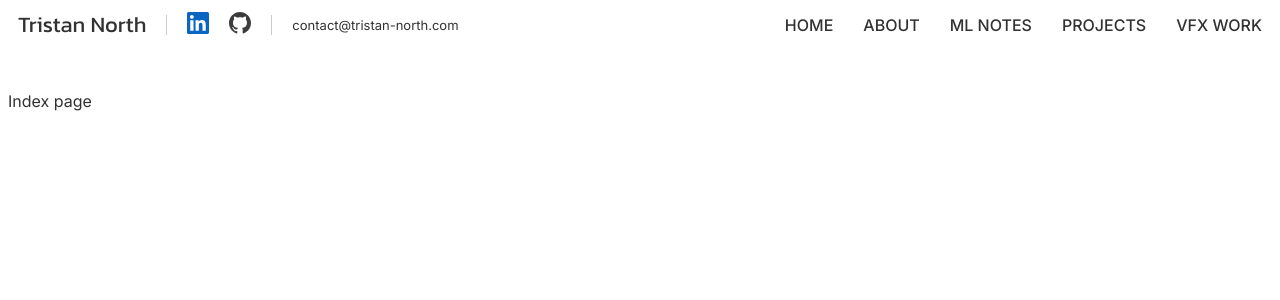
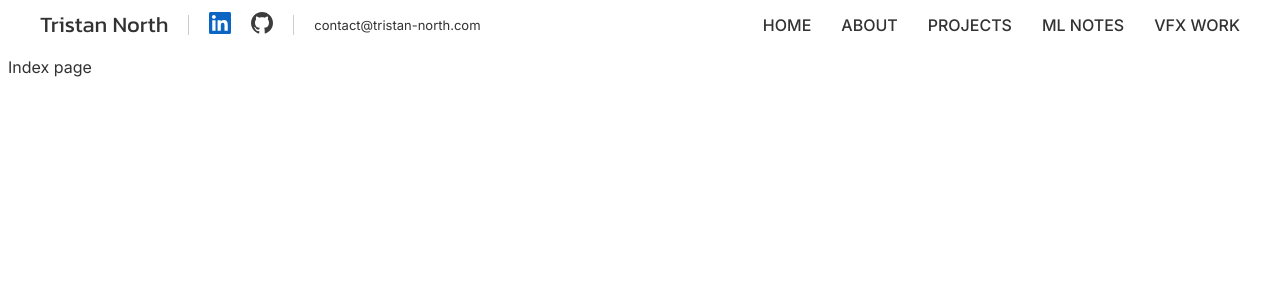
Before and after one commit to tristan-north/tristan-north.github.io, a Jekyll site: the page built from index.md, in a window 1280 px wide. Shown: the top 300 px of the page. Built offline with Jekyll 4.4.1, drawn with Linux system fonts in a browser that asks for light colours.

Commit message:
Added max width to header.

```diff
--- a/_includes/header.html
+++ b/_includes/header.html
@@ -1,4 +1,4 @@
-<div class="topbar" style="margin-bottom: 50px;">
+<div class="topbar" style="margin-bottom: 50px;max-width: 1200px;margin: auto;">
   <div class="topbar-left">
     <div class="name-title">Tristan North</div>
     <div class="topbar-separator"></div>
@@ -21,8 +21,8 @@
   <div class="topbar-right">
     <a href="/" class="page-links">HOME</a>
     <a href="/about.html" class="page-links">ABOUT</a>
+    <a href="/projects.html" class="page-links">PROJECTS</a>
     <a href="/mlnotes.html" class="page-links">ML NOTES</a>
-    <a href="/projects.html" class="page-links">PROJECTS</a>
     <a href="/vfxwork.html" class="page-links">VFX WORK</a>
   </div>
 
```
